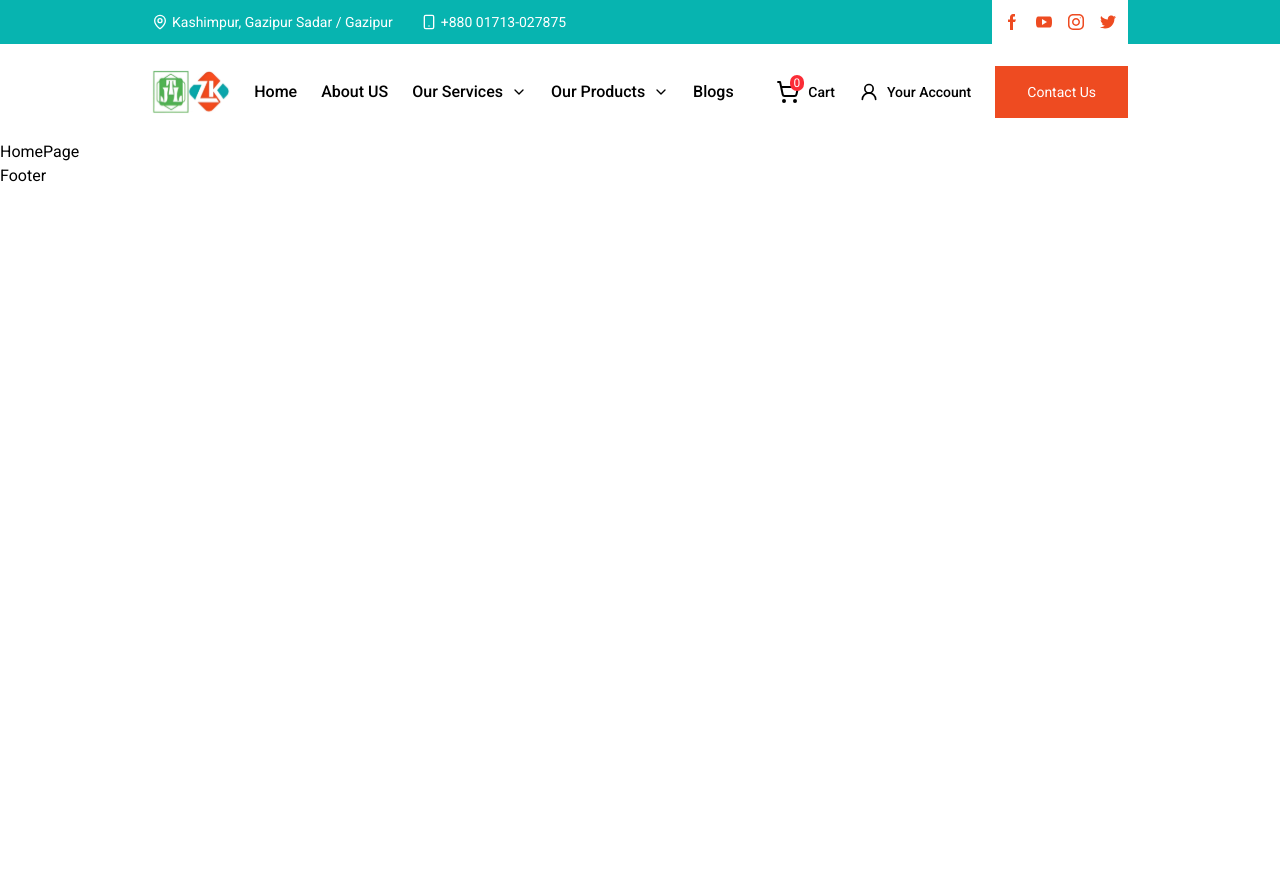
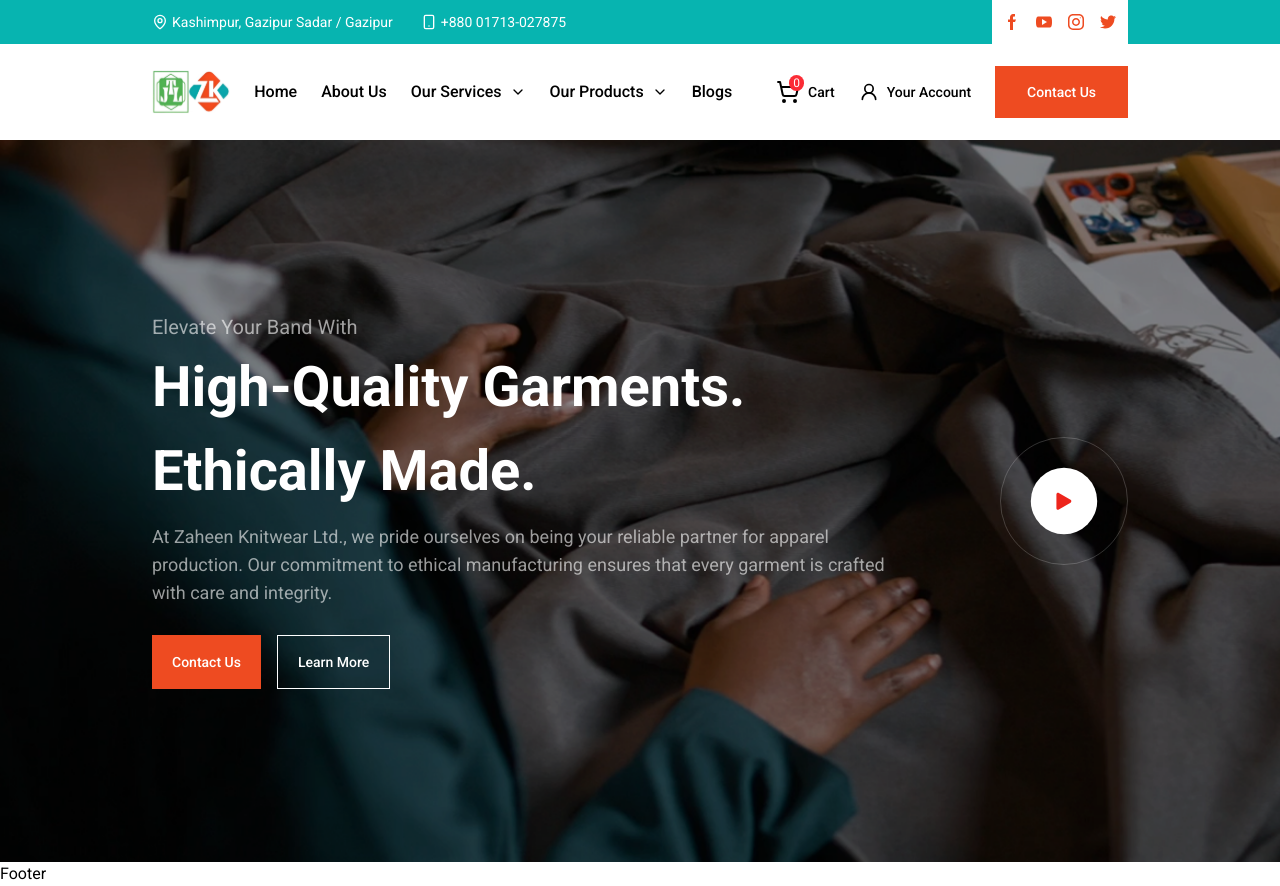
Before and after one commit to nazm0l/zk-ecom, a React (Vite) app in the folder frontend/: page / in a window 1280 px wide. Before the commit the page ends 800 px from the top, so only its background shows below. Built offline with nearby package versions, Linux system fonts and the light colour scheme.

Commit message:
Reusable Button and Hero Section Added

```diff
--- /dev/null
+++ b/frontend/src/components/HeroSection.jsx
@@ -0,0 +1,41 @@
+import VideoIcon from "../assets/play_icon.svg";
+import Background from "../assets/video-thumb.png";
+import Button from "./common/Button";
+import Container from "./common/Container";
+
+export default function HeroSection() {
+  return (
+    <section
+      className="relative h-180.5 "
+      style={{
+        backgroundImage: `url(${Background})`,
+        backgroundSize: "cover",
+        backgroundPosition: "center",
+      }}
+    >
+      <div className="absolute inset-0 bg-black/10" />
+
+      <Container className="h-full flex items-center justify-between">
+        <div className="relative w-3xl z-10 h-full flex flex-col justify-center items-start">
+          <p className="text-xl text-white/60 mb-1">Elevate Your Band With</p>
+          <h1 className="text-[56px] font-bold text-white mb-2.5">
+            High-Quality Garments. <br /> Ethically Made.
+          </h1>
+          <p className="text-lg text-white/60 mb-7">
+            At Zaheen Knitwear Ltd., we pride ourselves on being your reliable
+            partner for apparel production. Our commitment to ethical
+            manufacturing ensures that every garment is crafted with care and
+            integrity.
+          </p>
+          <div className="flex gap-4">
+            <Button>Contact Us</Button>
+            <Button variant="secondary">Learn More</Button>
+          </div>
+        </div>
+        <div className="z-10 flex items-center justify-end">
+          <img src={VideoIcon} alt="Video Icon" className="size-32" />
+        </div>
+      </Container>
+    </section>
+  );
+}
--- a/frontend/src/components/common/Button.jsx
+++ b/frontend/src/components/common/Button.jsx
@@ -1,7 +1,26 @@
-export default function Button() {
+import clsx from "clsx";
+
+export default function Button({
+  children,
+  variant = "primary",
+  className,
+  ...props
+}) {
+  const baseClasses =
+    "text-sm px-5 py-4 transition-colors font-medium cursor-pointer";
+
+  const variants = {
+    primary: "bg-primary text-white hover:bg-[#FF7A57]",
+    secondary:
+      "bg-transparent text-white border-[1px] border-white hover:bg-primary",
+  };
+
   return (
-    <button className="bg-red-500 text-white px-4 py-2 rounded-md">
-      Contact Us
+    <button
+      className={clsx(baseClasses, variants[variant], className)}
+      {...props}
+    >
+      {children}
     </button>
   );
 }
--- a/frontend/src/components/common/Navbar.jsx
+++ b/frontend/src/components/common/Navbar.jsx
@@ -1,6 +1,7 @@
 import { ChevronDown, Menu, ShoppingCart, UserRound, X } from "lucide-react";
 import { useState } from "react";
 import Logo from "../../assets/logo-main.svg";
+import Button from "./Button";
 import Container from "./Container";
 import NavbarTop from "./NavbarTop";
 
@@ -21,7 +22,7 @@ export default function Navbar() {
                   Home
                 </li>
                 <li className="cursor-pointer hover:text-primary transition-colors">
-                  About US
+                  About Us
                 </li>
                 <li className="flex items-center gap-2 cursor-pointer hover:text-primary transition-colors">
                   Our Services <ChevronDown className="h-4 w-4" />
@@ -53,9 +54,7 @@ export default function Navbar() {
                 </span>
               </div>
               <div className="hidden md:inline-block">
-                <button className="bg-primary text-white text-sm px-8 py-4">
-                  Contact Us
-                </button>
+                <Button className="px-8">Contact Us</Button>
               </div>
               {/* Mobile Menu Toggle Button */}
               <button
--- a/frontend/src/pages/HomePage.jsx
+++ b/frontend/src/pages/HomePage.jsx
@@ -1,3 +1,9 @@
+import HeroSection from "../components/HeroSection";
+
 export default function HomePage() {
-  return <div>HomePage</div>;
+  return (
+    <>
+      <HeroSection />
+    </>
+  );
 }
```
Also changed, not shown: frontend/src/assets/video-thumb.png (renamed from frontend/src/assets/18345 1.png).
